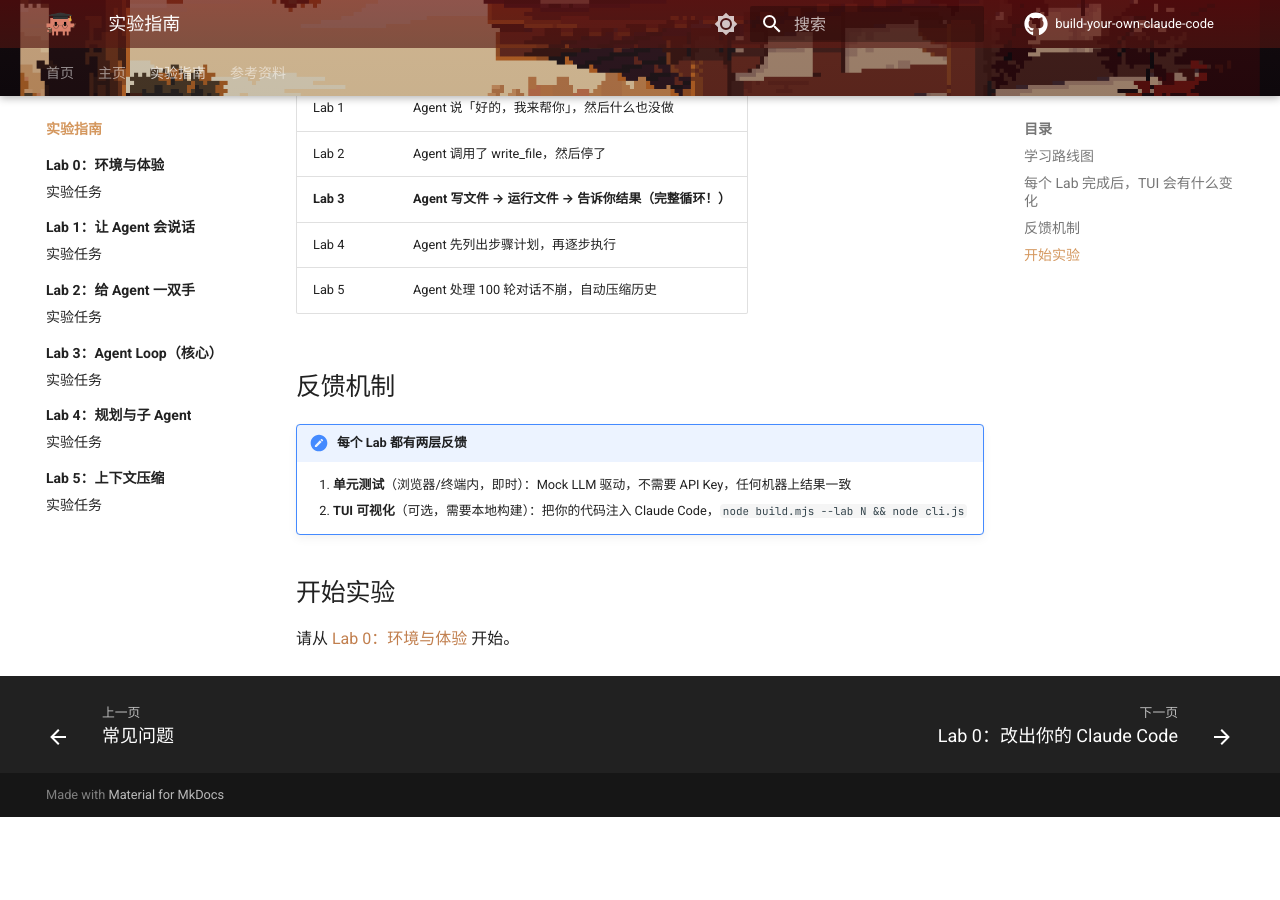
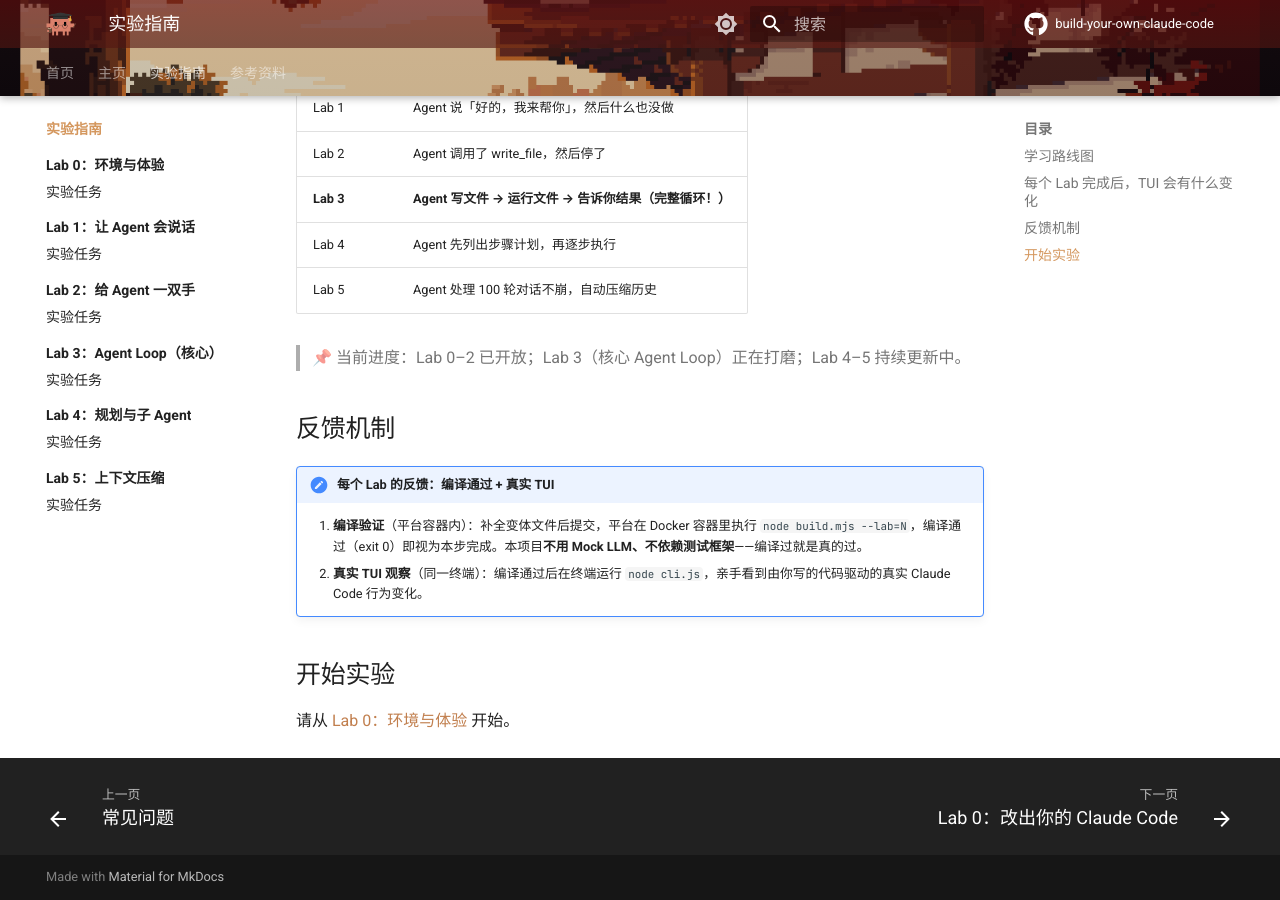
Before and after one commit to cookiesheep/build-your-own-claude-code, an MkDocs documentation site: the page built from docs/labs/index.md, in a window 1280 px wide and 900 px high, scrolled down 1078 px. Built offline with MkDocs 1.6.1 and Material for MkDocs 9.7.7, drawn with Linux system fonts in a browser that asks for light colours; comment, search, counter and statistics services are not loaded; before the commit the page ends 1895 px from its top, so only the background shows below that; some of the changed text lies outside the part shown.

Commit message:
docs(labs): 修正 index.md 过时的 vitest/Mock LLM 评测描述
评测机制早已改为纯变体文件注入 + 容器编译 + TUI 观察。删除 npx vitest / Mock LLM 的过时描述，并标注 Lab 0-2 已开放、3-5 更新中。

Co-Authored-By: Claude <noreply@anthropic.com>

```diff
--- a/docs/labs/index.md
+++ b/docs/labs/index.md
@@ -6,7 +6,7 @@
 
 - **知识讲解** — 概念和原理，配代码示例
 - **实验任务** — 带 `TODO` 标记的骨架代码，由你补全
-- **自动测试** — `npx vitest run` 验证你的实现（Mock LLM，不需要 API Key）
+- **真实构建验证** — 提交后在容器里编译，exit 0 即通过（不用 Mock LLM，不用测试框架）
 - **Agent 行为模拟** — 可视化展示你实现的能力
 - **渐进式提示** — 卡住时可以查看 hints
 - **参考实现** — 完成后对比学习
@@ -46,12 +46,14 @@ Lab 5: 上下文压缩
 | Lab 4 | Agent 先列出步骤计划，再逐步执行 |
 | Lab 5 | Agent 处理 100 轮对话不崩，自动压缩历史 |
 
+> 📌 当前进度：Lab 0–2 已开放；Lab 3（核心 Agent Loop）正在打磨；Lab 4–5 持续更新中。
+
 ## 反馈机制
 
-!!! note "每个 Lab 都有两层反馈"
+!!! note "每个 Lab 的反馈：编译通过 + 真实 TUI"
 
-    1. **单元测试**（浏览器/终端内，即时）：Mock LLM 驱动，不需要 API Key，任何机器上结果一致
-    2. **TUI 可视化**（可选，需要本地构建）：把你的代码注入 Claude Code，`node build.mjs --lab N && node cli.js`
+    1. **编译验证**（平台容器内）：补全变体文件后提交，平台在 Docker 容器里执行 `node build.mjs --lab=N`，编译通过（exit 0）即视为本步完成。本项目**不用 Mock LLM、不依赖测试框架**——编译过就是真的过。
+    2. **真实 TUI 观察**（同一终端）：编译通过后在终端运行 `node cli.js`，亲手看到由你写的代码驱动的真实 Claude Code 行为变化。
 
 ## 开始实验
 
```
